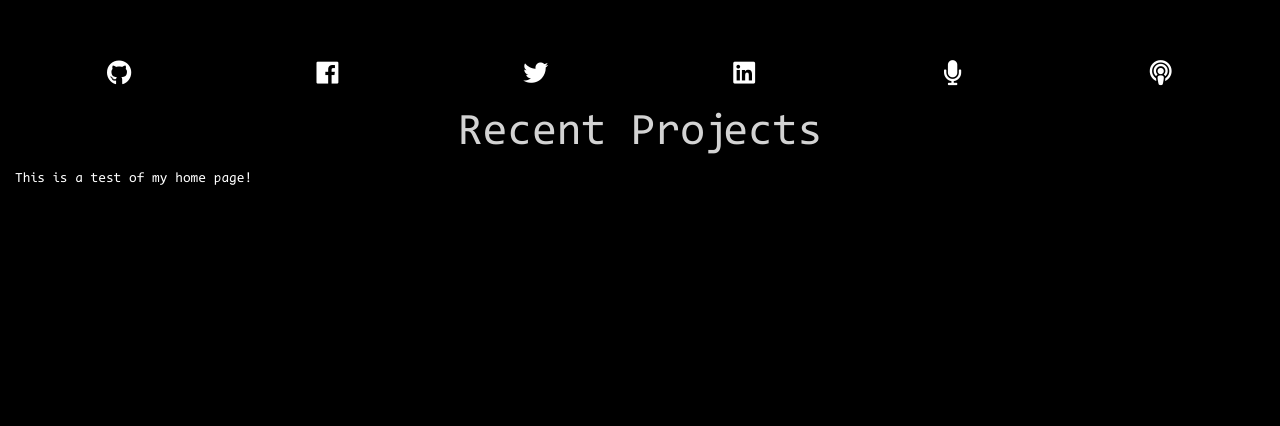
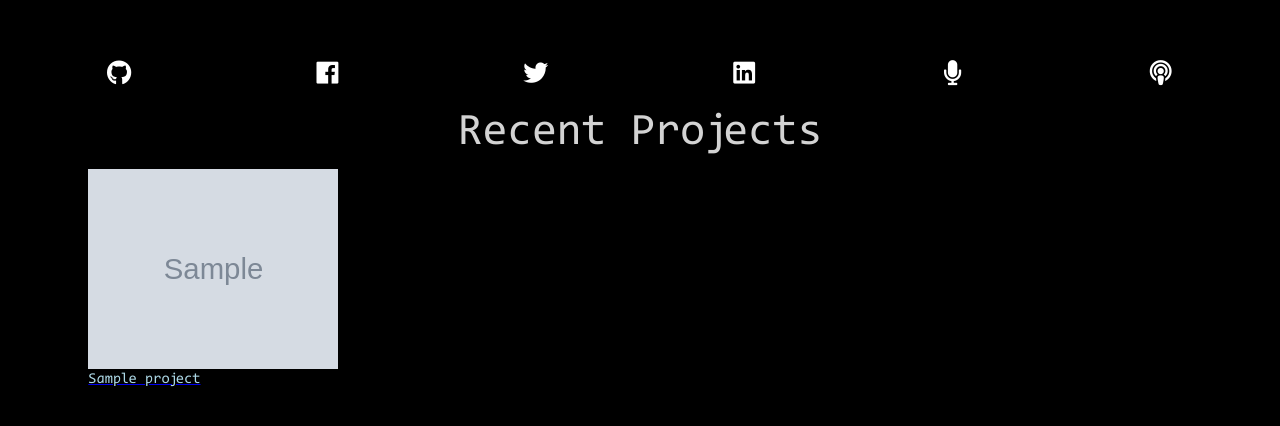
Before and after one commit to frankiebaffa/mysite-flask, a Flask app: template mysite/app/templates/index.html in a window 1280 px wide. Shown: the top 426 px of the page. Run offline with Flask 2, Linux system fonts and the light colour scheme; tables that the repository leaves empty hold one stand-in row (values such as "Sample post"); the template is opened without the code that fills it: values that come from a table or form of the project are taken from there, most other values are stand-ins (such as "Sample title", 1, 10 or a date in 2020); grey boxes marked "Sample" are stand-in pictures; some libraries are stand-ins or nearby versions.

Commit message:
update index to show current projects

```diff
--- a/mysite/app/templates/index.html
+++ b/mysite/app/templates/index.html
@@ -1,4 +1,4 @@
-{% extends 'base.html' %}
+{% extends "base.html" %}
 
 {% block content %}
 <div class="container-fluid">
@@ -10,11 +10,18 @@
         </div>
     </div>
     <div class="row">
-        <div class="col-xs-3">
-            <p class="aboutme">
-                This is a test of my home page!
-            </p>
+        {% for item in allprojects %}
+        <div class="col-sm-4">
+            <form class="articlelink" action="/projects/{{ item.id }}" method="post">
+                <input class="form" type="hidden" value="{{ item.id }}" name="projectid">
+                <button type="submit" name="blogpost" value="blogpost" class="btn-link">
+                    <img class="articleimg" src="{{ item.imageurl }}"
+                            height="200" width="250" />
+                    <p class="articletext">{{ item.title }}</p>
+                </button>
+            </form>
         </div>
+        {% endfor %}
     </div>
 </div>
-{% endblock %}
+{% endblock content %}
```
